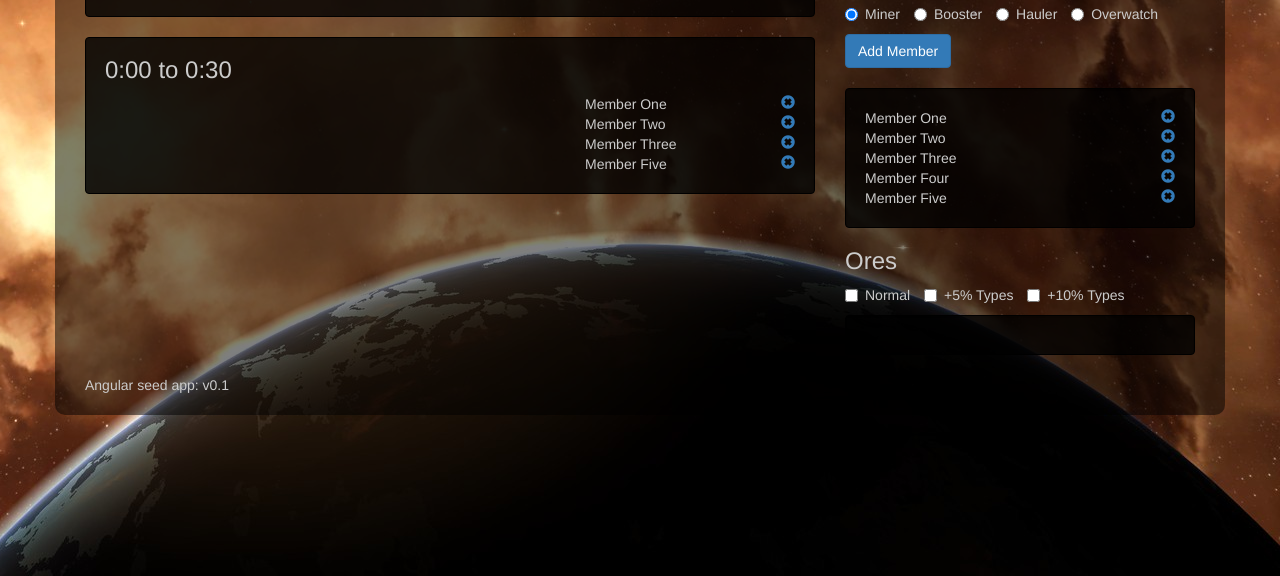
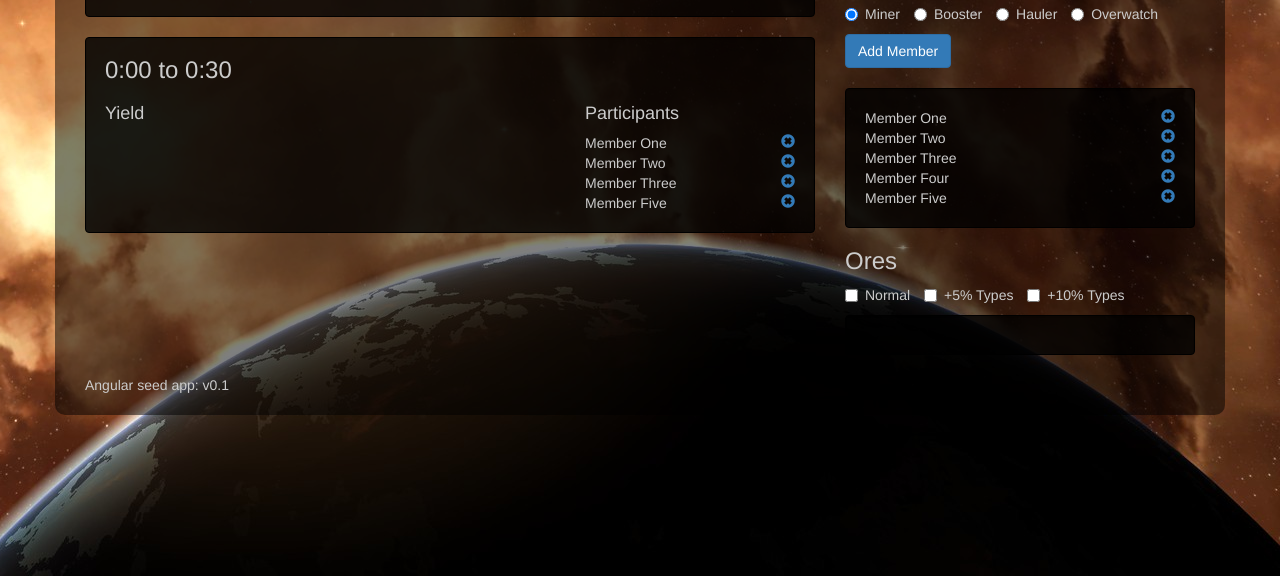
Before and after one commit to Pathel/space-payroll-and-reporting, a website: page app/index.html at #/view1 in a window 1280 px wide. Shown: the part 224-800 px from the top of the page. Drawn offline with nearby package versions, Linux system fonts and the light colour scheme; some packages are replaced by stand-ins of ours.

Commit message:
Yield and participant headers.

```diff
--- a/app/view1/view1.html
+++ b/app/view1/view1.html
@@ -27,10 +27,11 @@
             </div>
 
             <div class="col-md-8">
-
+                <h4>Yield</h4>
             </div>
 
             <div class="col-md-4">
+                <h4>Participants</h4>
                 <div class="member">
                     <div class="row">
                         <div class="col-xs-8">
```
